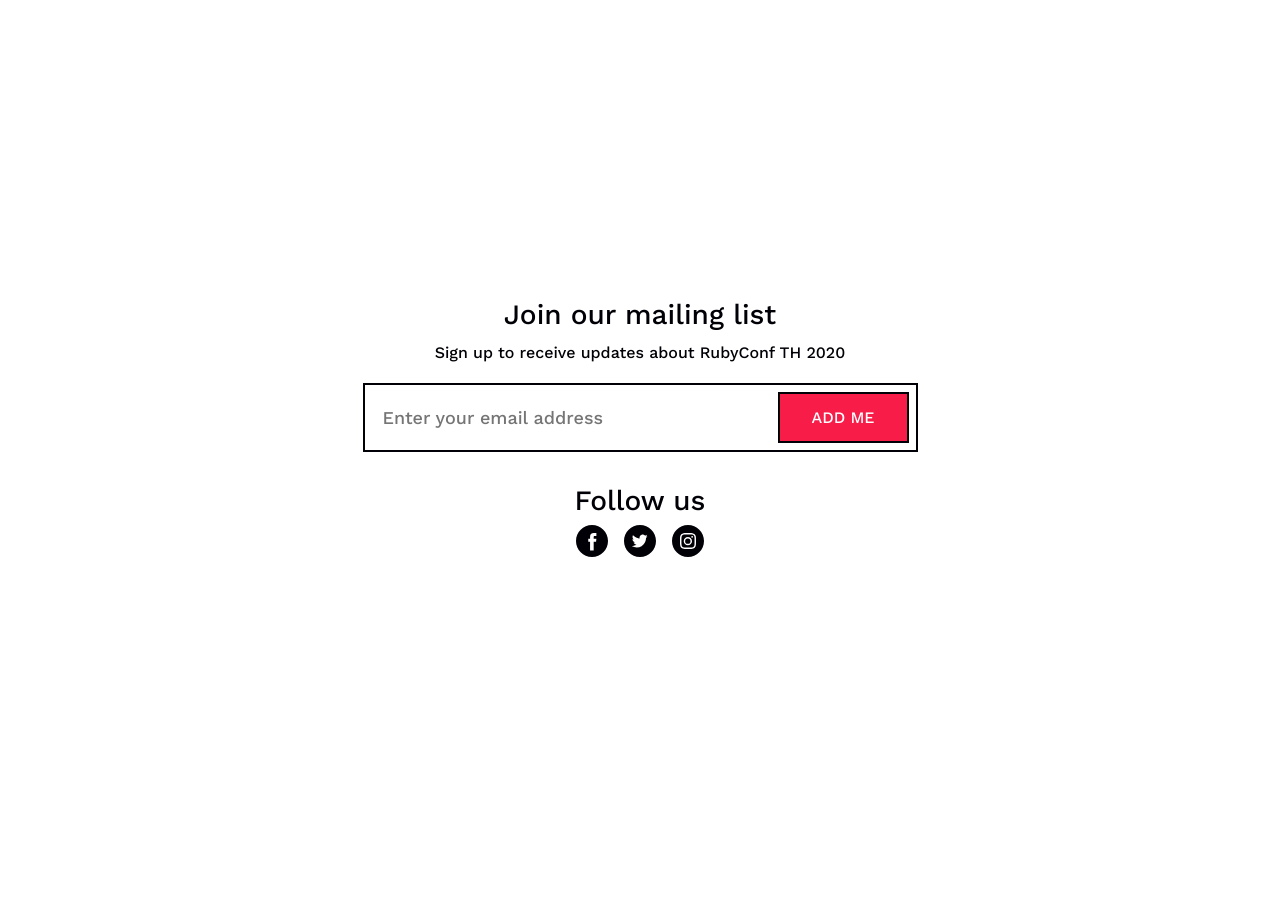
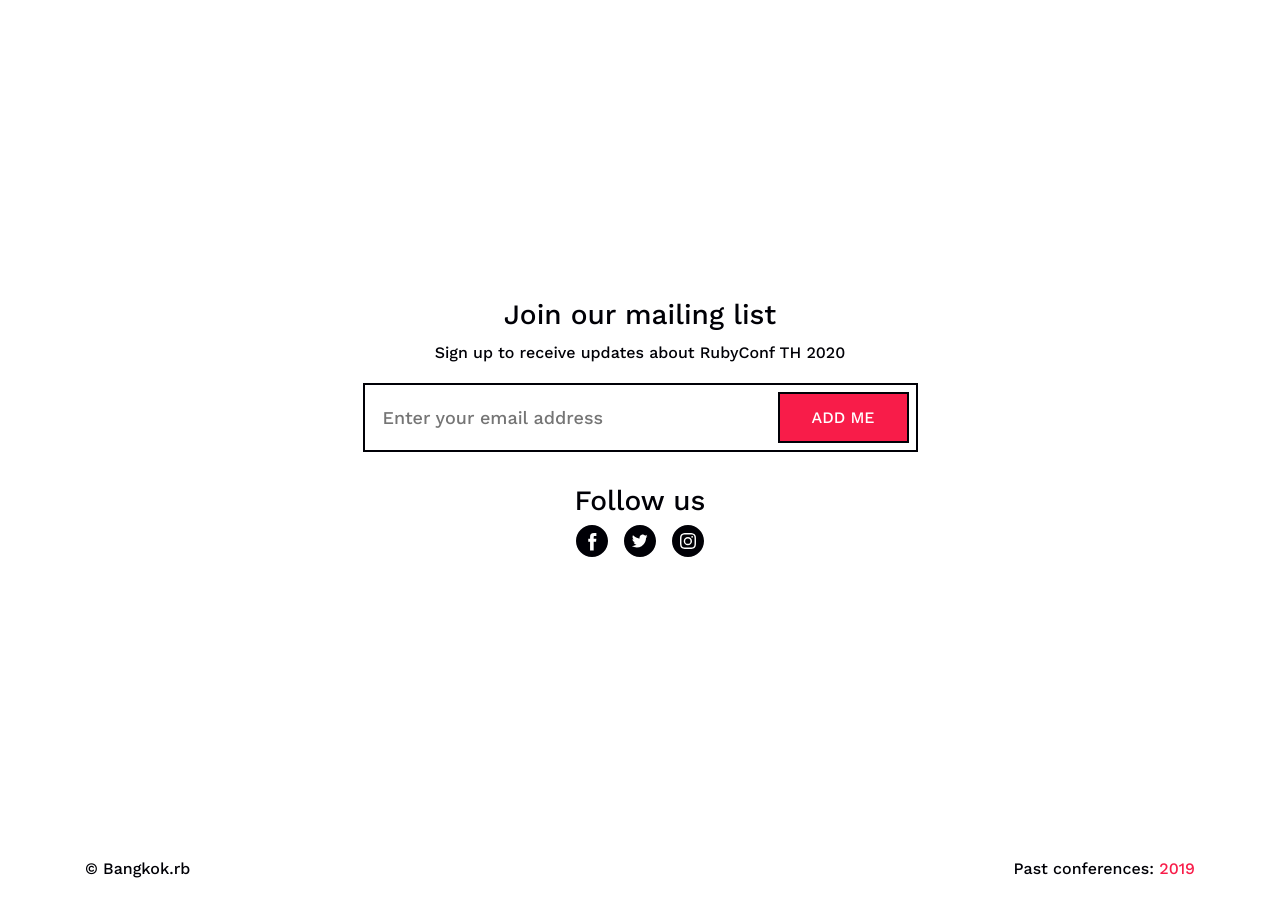
Before and after one commit to bangkokrb/rubyconfth, a Jekyll site: the page built from index.md, in a window 1280 px wide. Built offline with Jekyll 4.4.1, drawn with Linux system fonts in a browser that asks for light colours; comment, search, counter and statistics services are not loaded.

Commit message:
Add footer with legal mention and link to past conference

```diff
--- a/_includes/footer.html
+++ b/_includes/footer.html
@@ -1,5 +1,10 @@
 <footer class="app-footer">
   <div class="container">
-
+    <div class="app-footer__legal">
+      &copy; Bangkok.rb
+    </div>
+    <div class="app-footer__link">
+      Past conferences: <a href="/past/2019">2019</a>
+    </div>
   </div>
 </footer>
--- /dev/null
+++ b/_sass/components/_app-footer.scss
@@ -0,0 +1,5 @@
+.app-footer .container {
+  display: flex;
+  align-items: center;
+  justify-content: space-between;
+}
--- a/assets/stylesheets/application.scss
+++ b/assets/stylesheets/application.scss
@@ -23,6 +23,7 @@
 
 @import 'layouts/default';
 
+@import 'components/app-footer';
 @import 'components/btn';
 @import 'components/form';
 @import 'components/form-mailing-list';
```
